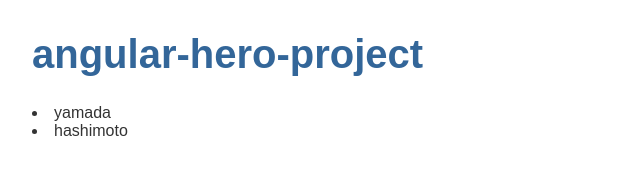
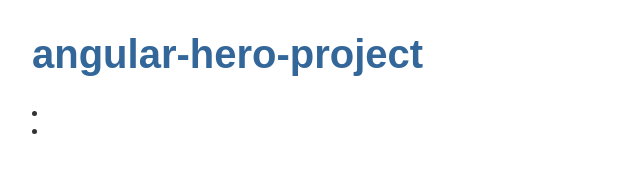
Before and after one commit to dkdk443/angular-hero-project, an Angular app: page / in a window 1280 px wide. Shown: the top 194 px of the page, without its empty margins (0-640 px from the left). Built offline with nearby package versions, Linux system fonts and the light colour scheme.

Commit message:
ヒーローインターフェースの作成#1

```diff
--- /dev/null
+++ b/src/app/hero.ts
@@ -0,0 +1,4 @@
+export interface Hero{
+  id: number,
+  name: string
+}
--- a/src/app/heroes/heroes.component.ts
+++ b/src/app/heroes/heroes.component.ts
@@ -1,4 +1,5 @@
 import { Component, OnInit } from '@angular/core';
+import { Hero } from '../hero';
 
 @Component({
   selector: 'app-heroes',
@@ -6,8 +7,10 @@ import { Component, OnInit } from '@angular/core';
   styleUrls: ['./heroes.component.scss']
 })
 export class HeroesComponent implements OnInit {
-  hero1 = 'yamada';
-  hero2 = 'hashimoto';
+  hero: Hero = {
+    id: 1,
+    name: 'Yamada'
+  }
 
   constructor() { }
 
```
